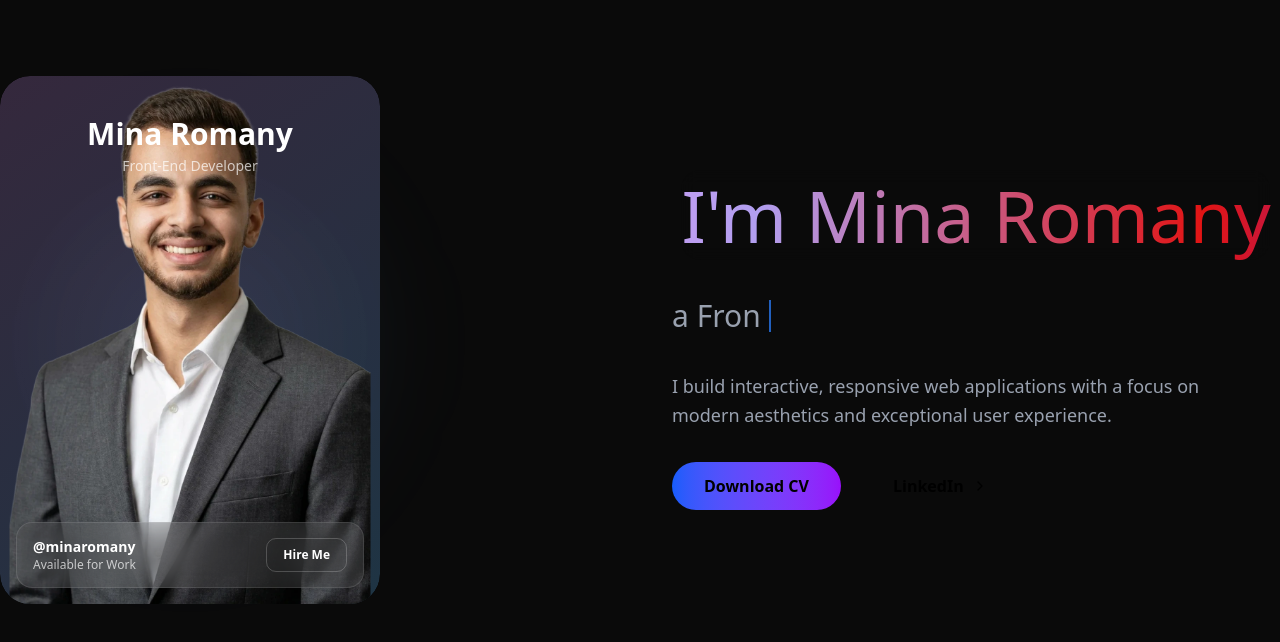
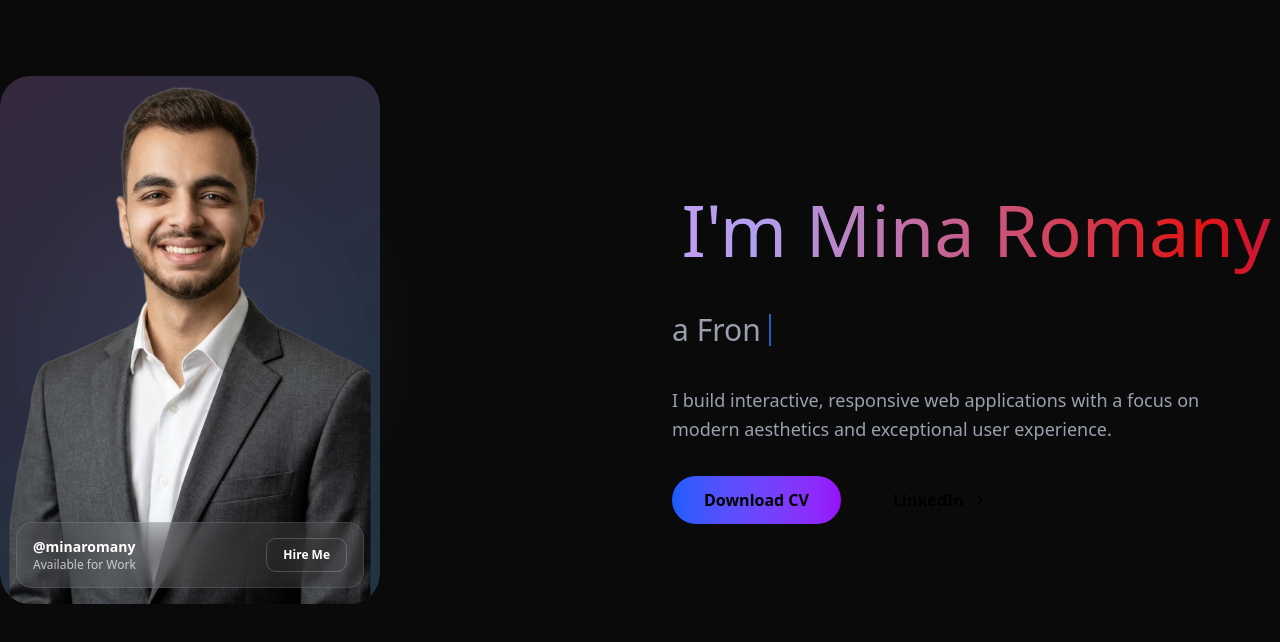
Before and after one commit to minaromanyqwe-max/portfolio, a Next.js app: page /home in a window 1280 px wide. Shown: the top 642 px of the page. Built offline with nearby package versions, Linux system fonts and the light colour scheme.

Commit message:
five commit

```diff
--- a/app/home/page.tsx
+++ b/app/home/page.tsx
@@ -46,8 +46,8 @@ export default function HOME() {
         className="flex justify-center md:justify-start"
       >
 <ProfileCard
-  name="Mina Romany"
-  title="Front-End Developer"
+  name=""
+  title=""
   handle="minaromany"
   status="Available for Work"
   contactText="Hire Me"
@@ -71,7 +71,7 @@ export default function HOME() {
         transition={{ duration: 0.6 }}
         className="space-y-8"
       >
-        <h1 className="text-4xl sm:text-5xl md:text-7xl font-bold leading-tight">
+        <h1 className="text-4xl sm:text-5xl md:text-7xl font-bold leading-tight pt-7">
           <GradientText
             colors={['#5227FF', '#FF9FFC', '#B19EEF', '#e11414']}
             animationSpeed={8}
```
